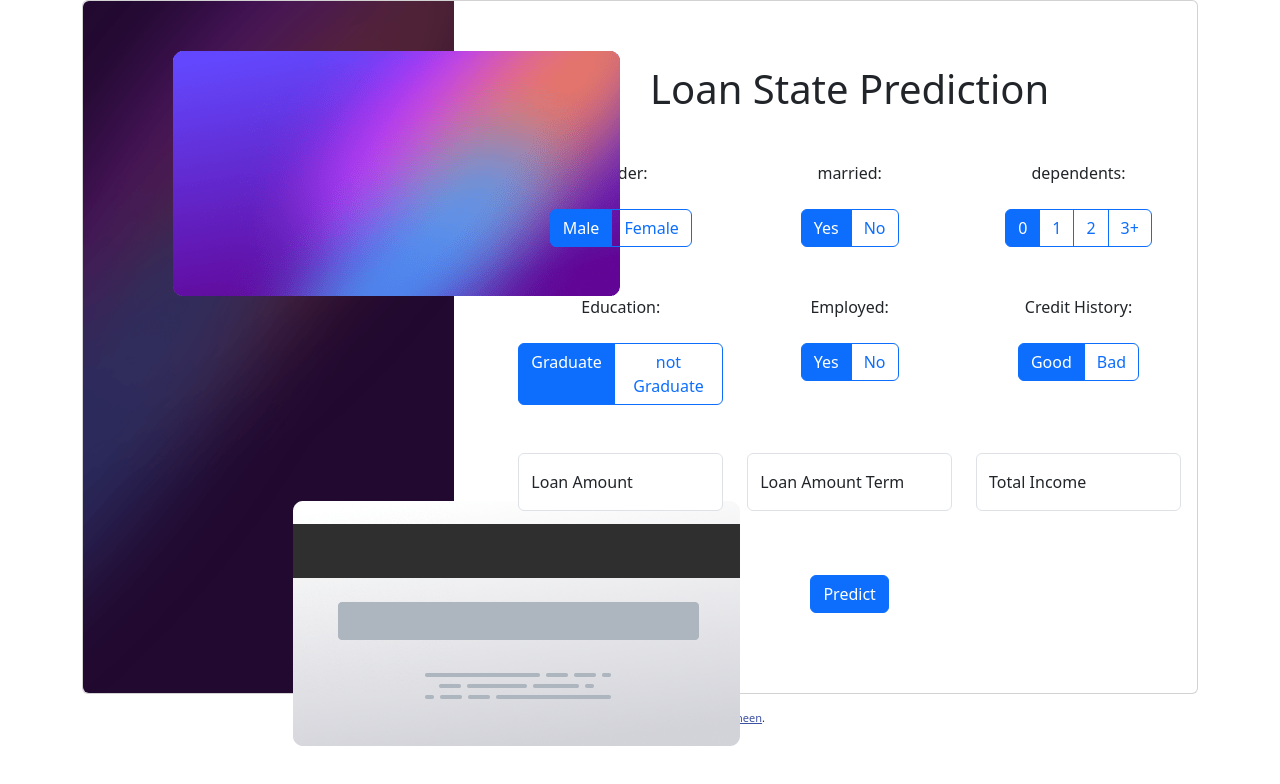
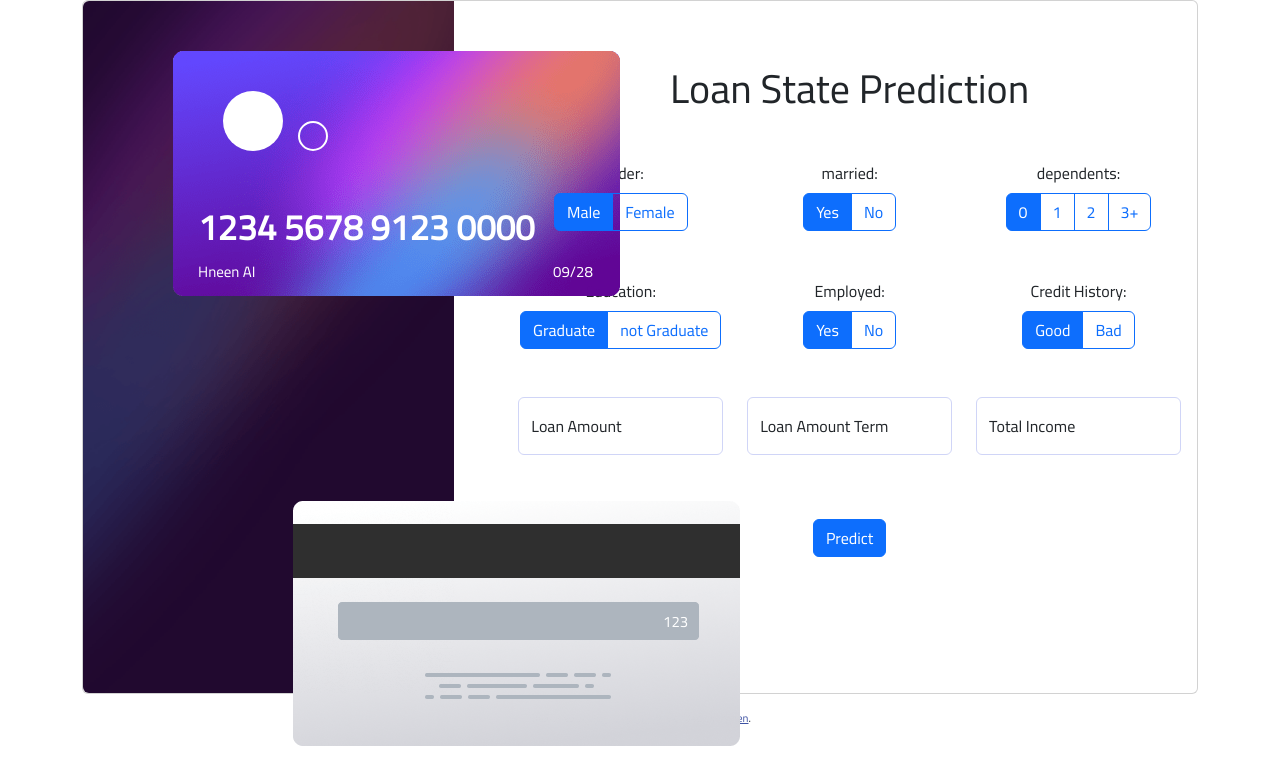
Before and after one commit to non77o1/Loan-Approval-Prediction, a plain HTML site: page clint/index.html in a window 1280 px wide. Shown: the top 784 px of the page. Drawn offline with nearby package versions, Linux system fonts and the light colour scheme.

Commit message:
to be Continue later(need to learn js and server handing)

```diff
--- a/clint/index.css
+++ b/clint/index.css
@@ -1,13 +1,127 @@
-.back-card{
-    width: 300px ;
+@import url('https://fonts.googleapis.com/css2?family=Cairo&family=Space+Grotesk:wght@500&display=swap');
+
+* {
+    font-family: 'Cairo', 'Space Grotesk', sans-serif;
+    Font: 18px;
+}
+
+:root {
+    --White: hsl(0, 0%, 100%);
+    --Light_grayish_violet: hsl(270, 3%, 87%);
+    --Dark_grayish_violet: hsl(279, 6%, 55%);
+    --Very_dark_violet: hsl(278, 68%, 11%);
+}
+
+
+
+.attribution {
+    font-size: 11px;
+    text-align: center;
+}
+
+.attribution a {
+    color: hsl(228, 45%, 44%);
+}
+
+.back-card {
+    width: 300px;
     height: 200px;
     right: -210px;
     top: 500px;
 }
 
-.front-card{
-    width: 300px ;
+.front-card {
+    width: 300px;
     height: 200px;
     right: -90px;
     top: 50px;
 }
+
+.card-number {
+    font-size: 35px;
+    color: var(--White);
+    position: absolute;
+    top: 150px;
+    left: 25px;
+    font-weight: bold;
+}
+
+.card-date {
+    font-size: 15px;
+    /* font-weight: 100; */
+    color: var(--White);
+    position: absolute;
+    top: 210px;
+    left: 380px;
+}
+
+.card-name {
+    font-size: 15px;
+    /* font-weight: 100; */
+    color: var(--White);
+    position: absolute;
+    top: 210px;
+    left: 25px;
+}
+
+.front-card::after {
+    content: "";
+    position: absolute;
+    border-radius: 50px;
+    top: 40px;
+    left: 50px;
+    width: 60px;
+    height: 60px;
+    background: var(--White);
+    z-index: 1;
+}
+
+.front-card::before {
+    content: "";
+    position: absolute;
+    border-radius: 50px;
+    top: 70px;
+    left: 125px;
+    width: 30px;
+    height: 30px;
+    /* background: var(--White); */
+    border: 2px solid var(--White);
+    z-index: 1;
+}
+
+.card-cvv {
+    font-size: 15px;
+    /* font-weight: 100; */
+    color: var(--White);
+    position: absolute;
+    top: 110px;
+    left: 370px;
+}
+
+.form-floating>.form-control {
+    box-shadow: none !important;
+    border-color: #d0d5f7;
+}
+
+.form-floating>.form-control:focus {
+    border-color: #d0d5f7;
+    box-shadow: 5px 5px 5px #d0d5f7 !important;
+}
+
+group>.btn {
+    background-color: #d0d5f7;
+    color: #000;
+    border-color: #d0d5f7;
+}
+
+
+.btn-outline-primary {
+    color: red; /* Default text color */
+    border-color: red; /* Default border color */
+}
+
+.btn-outline-primary.active {
+    color: red; /* Clicked text color */
+    border-color: #0056b3; /* Clicked border color */
+    background-color: #e7f5ff; /* Clicked background color */
+}
--- a/clint/index.html
+++ b/clint/index.html
@@ -12,17 +12,7 @@
 
   <title>Frontend Mentor | Interactive card details form</title>
 
-  <!-- Feel free to remove these styles or customise in your own stylesheet 👍 -->
-  <style>
-    .attribution {
-      font-size: 11px;
-      text-align: center;
-    }
 
-    .attribution a {
-      color: hsl(228, 45%, 44%);
-    }
-  </style>
 </head>
 
 <body>
@@ -36,10 +26,14 @@
 
 
         <div class="front-card position-absolute">
+          <span class="card-number position-absolute">1234 5678 9123 0000</span>
+          <span class="card-date position-absolute">09/28</span>
+          <span class="card-name position-absolute">Hneen AI</span>
           <img class="" src="../clint/images/bg-card-front.png" alt="">
         </div>
 
         <div class="back-card position-absolute">
+          <span class="card-cvv position-absolute">123</span>
           <img class="" src="../clint/images/bg-card-back.png" alt="">
         </div>
 
@@ -47,11 +41,10 @@
           <div class="card-body ms-5">
             <h1 class="card-title m-5 text-center">Loan State Prediction</h1>
             <div class="card-text text-center">
-<!-- <form action="" class="text-center"> -->
+              <!-- <form action="" class="text-center"> -->
               <div class="row mb-5">
                 <div class="col-md-4">
-                  <label class="d-block">ginder:</label>
-                  <br>
+                  <label class="d-block mb-2">ginder:</label>
                   <div class="btn-group" role="group" aria-label="Basic radio toggle button group">
                     <input type="radio" class="btn-check" name="gender" id="Male" autocomplete="off" checked>
                     <label class="btn btn-outline-primary" for="Male">Male</label>
@@ -62,8 +55,7 @@
                 </div>
 
                 <div class="col-md-4">
-                  <label class="d-block">married:</label>
-                  <br>
+                  <label class="d-block mb-2">married:</label>
                   <div class="btn-group" role="marriedgroup" aria-label="Basic radio toggle button group">
                     <input type="radio" class="btn-check" name="married" id="marriedYes" autocomplete="off" checked>
                     <label class="btn btn-outline-primary" for="marriedYes">Yes</label>
@@ -74,8 +66,7 @@
                 </div>
 
                 <div class="col-md-4">
-                  <label class="d-block">dependents:</label>
-                  <br>
+                  <label class="d-block mb-2">dependents:</label>
                   <div class="btn-group" role="group" aria-label="Basic radio toggle button group">
                     <input type="radio" class="btn-check" name="dependents" id="ZeroDep" autocomplete="off" checked>
                     <label class="btn btn-outline-primary" for="ZeroDep">0</label>
@@ -95,8 +86,7 @@
 
               <div class="row mb-5">
                 <div class="col-md-4 ">
-                  <label class="d-block">Education:</label>
-                  <br>
+                  <label class="d-block mb-2">Education:</label>
                   <div class="btn-group" role="group" aria-label="Basic radio toggle button group">
                     <input type="radio" class="btn-check" name="Education" id="Graduate" autocomplete="off" checked>
                     <label class="btn btn-outline-primary" for="Graduate">Graduate</label>
@@ -107,8 +97,7 @@
                 </div>
 
                 <div class="col-md-4">
-                  <label class="d-block">Employed:</label>
-                  <br>
+                  <label class="d-block mb-2">Employed:</label>
                   <div class="btn-group" role="group" aria-label="Basic radio toggle button group">
                     <input type="radio" class="btn-check" name="Employed" id="EmployedYes" autocomplete="off" checked>
                     <label class="btn btn-outline-primary" for="EmployedYes">Yes</label>
@@ -119,8 +108,7 @@
                 </div>
 
                 <div class="col-md-4">
-                  <label class="d-block">Credit History:</label>
-                  <br>
+                  <label class="d-block mb-2">Credit History:</label>
                   <div class="btn-group" role="group" aria-label="Basic radio toggle button group">
                     <input type="radio" class="btn-check" name="Credit" id="CHGood" autocomplete="off" checked>
                     <label class="btn btn-outline-primary" for="CHGood">Good</label>
@@ -153,24 +141,27 @@
                 </div>
               </div>
 
-              <button type="submit" class="btn btn-primary">Predict</button>
-            <!-- </form> -->
-            <div class="pridect-result">
-            </div>
+              <button type="submit" class="btn btn-primary" onclick="getValues">Predict</button>
+              <!-- </form> -->
+              <div class="pridect-result">
+              </div>
             </div>
           </div>
         </div>
       </div>
     </div>
   </div>
-
   <div class="attribution">
     Challenge by <a href="https://www.frontendmentor.io?ref=challenge" target="_blank">Frontend Mentor</a>.
     Coded by <a href="https://github.com/non77o1">Hneen</a>.
   </div>
+
+
+
   <script src="https://cdn.jsdelivr.net/npm/bootstrap@5.3.2/dist/js/bootstrap.bundle.min.js"
     integrity="sha384-C6RzsynM9kWDrMNeT87bh95OGNyZPhcTNXj1NW7RuBCsyN/o0jlpcV8Qyq46cDfL"
     crossorigin="anonymous"></script>
+  <script src="index.js"></script>
 </body>
 
 </html>
--- a/clint/index.js
+++ b/clint/index.js
@@ -0,0 +1,10 @@
+console.log('Hi');
+
+function getValues() {
+    var inputVal = document.getElementById("loan_amount").value;
+    if (inputVal == "") {
+        console.log("Please enter a value");
+        return;
+    }
+    alert("The input value is: " + inputVal);
+}
```
Also changed, not shown: 2 other files.
